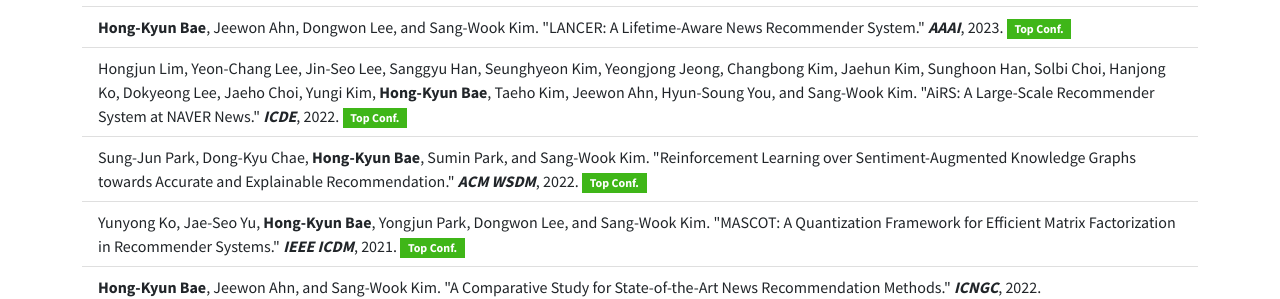
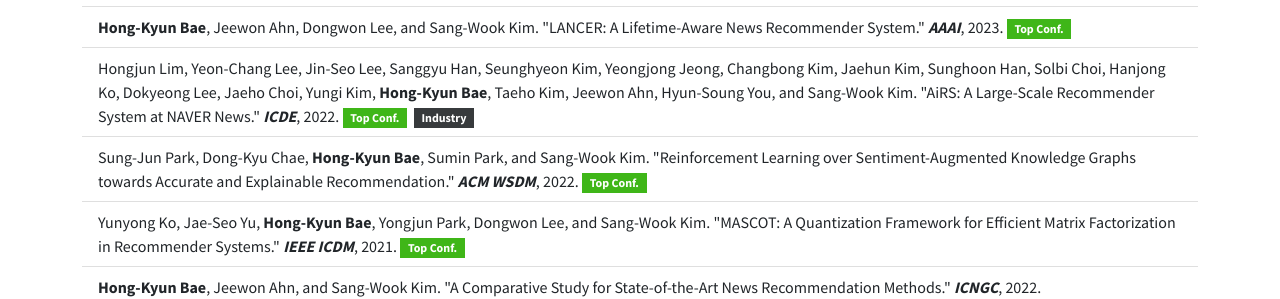
Before and after one commit to hongkyun-bae/hongkyun-bae.github.io, a Jekyll site: the page precs/publications.html, which Jekyll copies as it is, in a window 1280 px wide. Shown: the part 750-1049 px from the top of the page. Built offline with Jekyll 4.4.1, drawn with Linux system fonts in a browser that asks for light colours; nearby versions of some CDN libraries.

Commit message:
Update publications.html

```diff
--- a/precs/publications.html
+++ b/precs/publications.html
@@ -98,7 +98,7 @@
       <li class="list-group-item">
         Hongjun Lim, Yeon-Chang Lee, Jin-Seo Lee, Sanggyu Han, Seunghyeon Kim, Yeongjong Jeong, Changbong Kim, Jaehun Kim, Sunghoon Han, Solbi Choi, Hanjong Ko, Dokyeong Lee, Jaeho Choi, Yungi Kim, <strong>Hong-Kyun Bae</strong>, Taeho Kim, Jeewon Ahn, Hyun-Soung You, and Sang-Wook Kim.
         "AiRS: A Large-Scale Recommender System at NAVER News."
-        <em><strong>ICDE</strong></em>, 2022. <span class="badge bg-success">Top Conf.</span>
+        <em><strong>ICDE</strong></em>, 2022. <span class="badge bg-success">Top Conf.</span>&nbsp&nbsp<span class="badge bg-secondary">Industry</span>
       </li>
 
       <li class="list-group-item">
```
